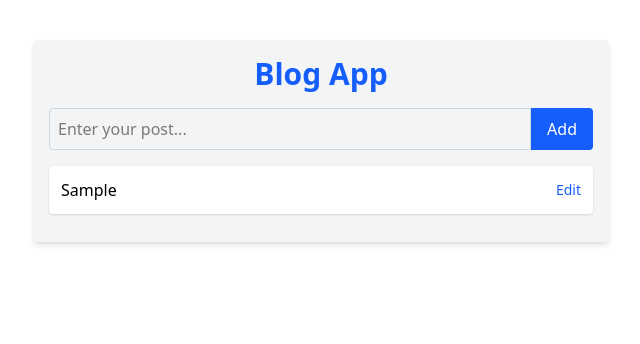
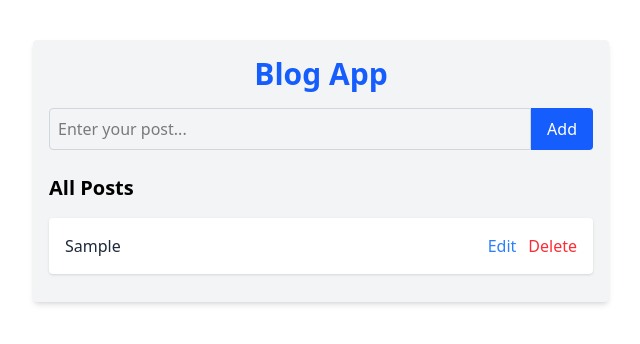
Before and after one commit to supriyaarora12/redux, a React (Vite) app in the folder my-redux-app/: page / in a window 1280 px wide. Both pictures are taken after typing "Sample" into the empty fields and a click on the button "Add". Shown: the top 344 px of the page, without its empty margins (319-959 px from the left). Built offline with nearby package versions, Linux system fonts and the light colour scheme.

Commit message:
deletetodo

```diff
--- a/my-redux-app/src/Components/post/PostList/PostList.jsx
+++ b/my-redux-app/src/Components/post/PostList/PostList.jsx
@@ -1,29 +1,37 @@
+
 import React from "react";
-import { useSelector } from "react-redux";
+import { useDispatch, useSelector } from "react-redux";
+import { deletePost } from "../../../features/postSlice";
 
 function PostList({ setEditPost }) {
   const posts = useSelector((state) => state.posts);
+  const dispatch = useDispatch();
 
   return (
-    <div>
-      {posts.length === 0 ? (
-        <p className="text-gray-600">No posts yet.</p>
-      ) : (
-        posts.map((post) => (
-          <div
-            key={post.id}
-            className="bg-white p-3 mb-3 rounded shadow flex justify-between items-center"
-          >
-            <p>{post.text}</p>
+    <div className="mt-6">
+      <h2 className="text-xl font-semibold mb-4">All Posts</h2>
+      {posts.map((post) => (
+        <div
+          key={post.id}
+          className="bg-white p-4 rounded shadow mb-3 flex justify-between items-center"
+        >
+          <p className="text-gray-800">{post.text}</p>
+          <div>
             <button
+              className="text-blue-500 mr-3"
               onClick={() => setEditPost(post)}
-              className="text-sm text-blue-600"
             >
               Edit
             </button>
+            <button
+              className="text-red-500"
+              onClick={() => dispatch(deletePost(post.id))}
+            >
+              Delete
+            </button>
           </div>
-        ))
-      )}
+        </div>
+      ))}
     </div>
   );
 }
--- a/my-redux-app/src/features/postSlice.js
+++ b/my-redux-app/src/features/postSlice.js
@@ -1,3 +1,4 @@
+
 import { createSlice } from "@reduxjs/toolkit";
 
 const postSlice = createSlice({
@@ -9,13 +10,16 @@ const postSlice = createSlice({
     },
     updatePost: (state, action) => {
       const { id, text } = action.payload;
-      const existingPost = state.find((post) => post.id === id);
-      if (existingPost) {
-        existingPost.text = text;
+      const post = state.find((post) => post.id === id);
+      if (post) {
+        post.text = text;
       }
+    },
+    deletePost: (state, action) => {
+      return state.filter((post) => post.id !== action.payload);
     },
   },
 });
 
-export const { addPost, updatePost } = postSlice.actions;
+export const { addPost, updatePost, deletePost } = postSlice.actions;
 export default postSlice.reducer;
```
